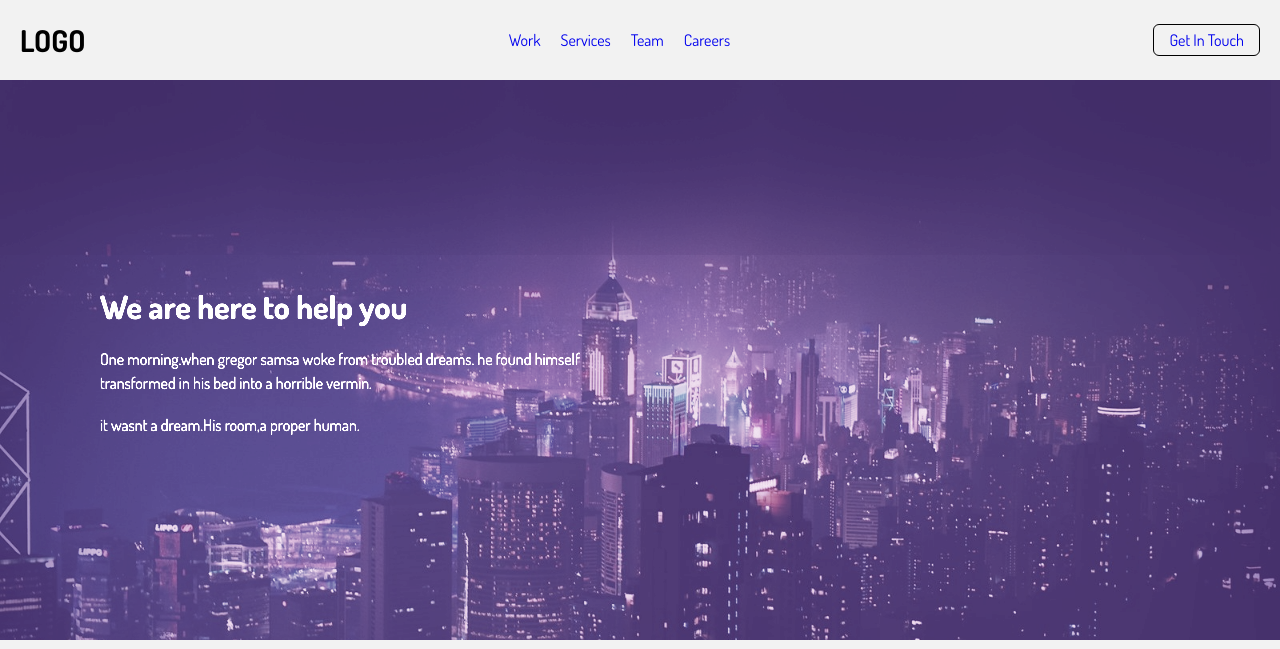
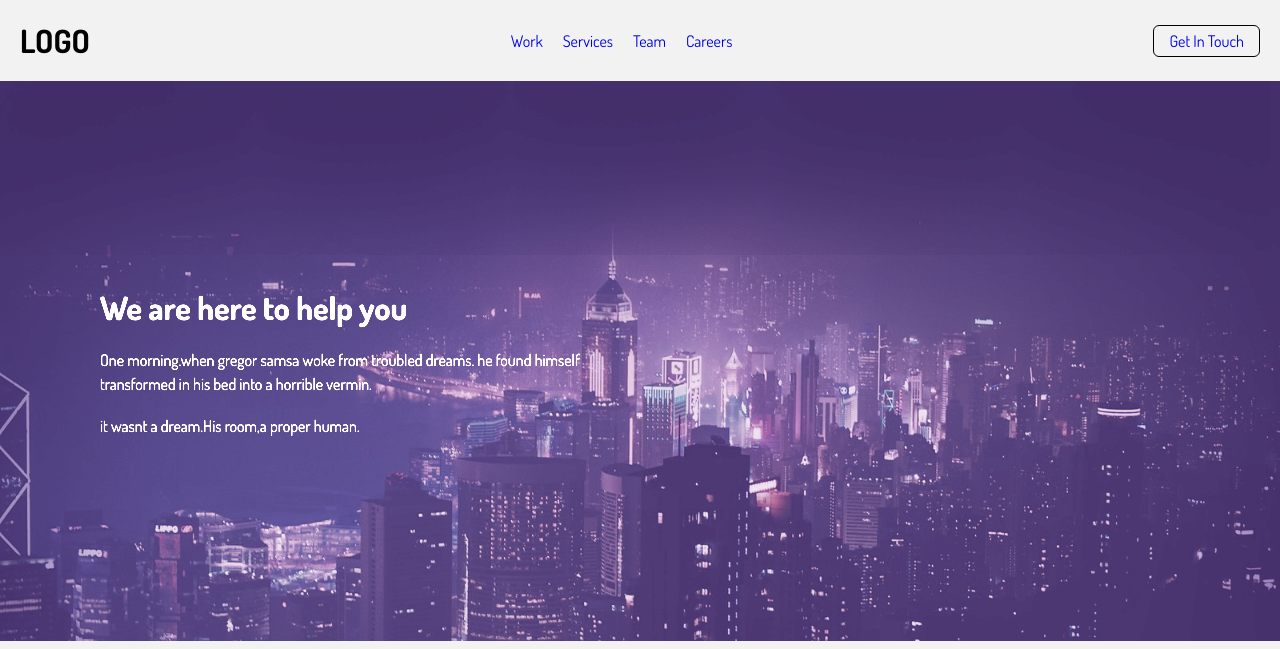
Before and after one commit to hosamallemon/htu-front-end, a plain HTML site: page index.html in a window 1280 px wide. Shown: the top 649 px of the page. Drawn offline with nearby package versions, Linux system fonts and the light colour scheme.

Commit message:
Update style.css

```diff
--- a/style.css
+++ b/style.css
@@ -24,7 +24,7 @@ header{
 .logo{
     font-weight: bold;
     text-transform: uppercase;
-    font-size: 30px;
+    font-size: 2rem;
     /* padding: 20px; */
 }
 
```
